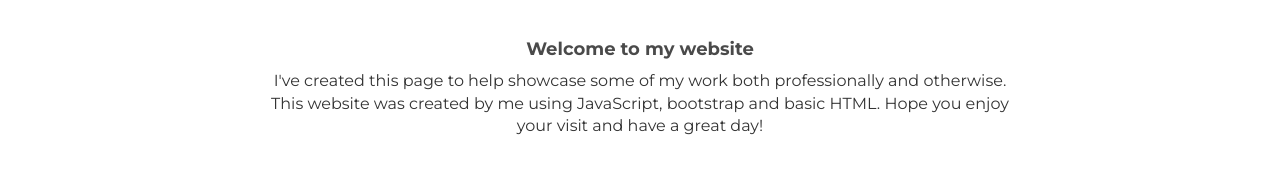
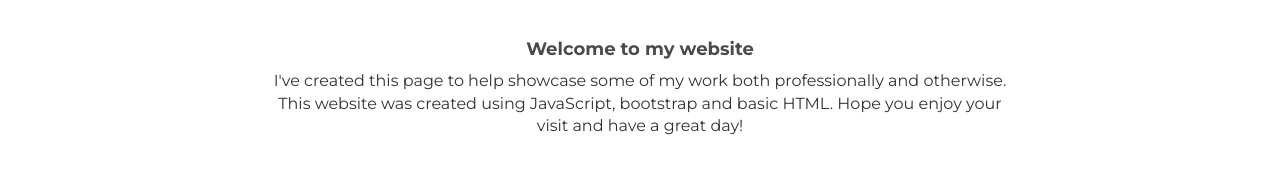
Before and after one commit to g1a1/g1a1.github.io, a plain HTML site: page index.html in a window 1280 px wide. Shown: the part 615-800 px from the top of the page. Drawn offline with nearby package versions, Linux system fonts and the light colour scheme.

Commit message:
Update index.html

```diff
--- a/index.html
+++ b/index.html
@@ -88,7 +88,7 @@ Y888   | 888 Y888    , 888  888        /____Y88b  888 Y888    ,   /Y88b  C888  8
 		<div class="row centered mt mb">
 			<div class="col-lg-8 col-lg-offset-2">
 				<h4>Welcome to my website</h4>
-				<p>I've created this page to help showcase some of my work both professionally and otherwise. This website was created by me using JavaScript, bootstrap and basic HTML. Hope you enjoy your visit and have a great day!</p>
+				<p>I've created this page to help showcase some of my work both professionally and otherwise. This website was created using JavaScript, bootstrap and basic HTML. Hope you enjoy your visit and have a great day!</p>
         <br>
 
 
```
